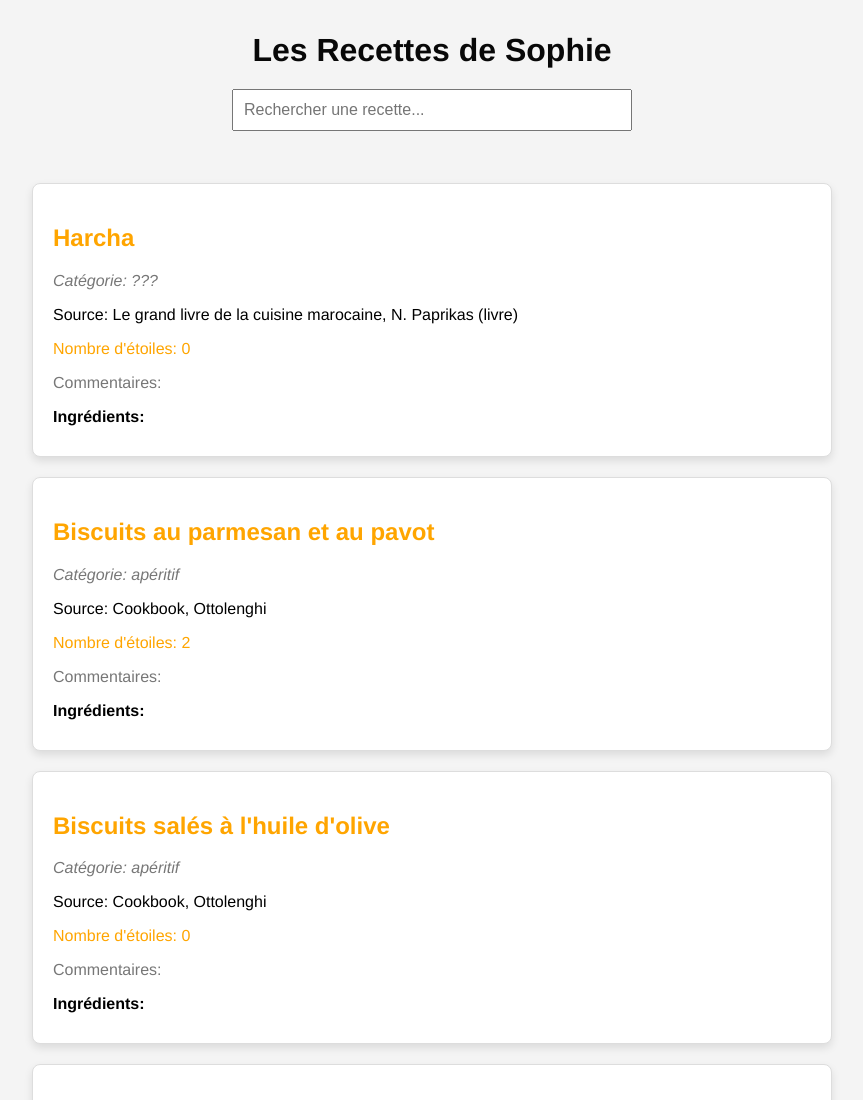
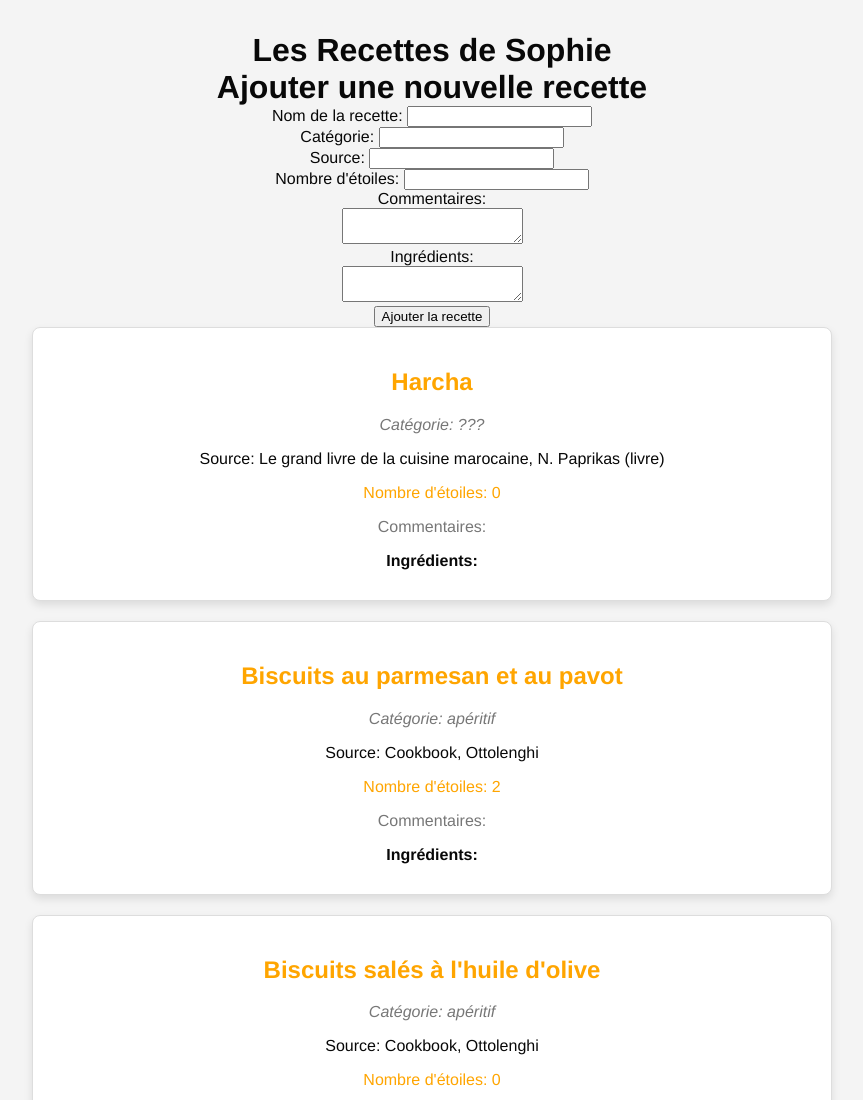
Before and after one commit to ablah31/recette-de-sophie, a plain HTML site: page index.html in a window 1280 px wide. Shown: the top 1100 px of the page, without its empty margins (208-1071 px from the left). Drawn offline with Linux system fonts and the light colour scheme.

Commit message:
Update index.html

```diff
--- a/index.html
+++ b/index.html
@@ -9,7 +9,45 @@
 <body>
 
   <header>
-    <h1>Les Recettes de Sophie</h1>
+    <h1>Les Recettes de Sophie</h1><!DOCTYPE html>
+<html lang="en">
+<head>
+    <meta charset="UTF-8">
+    <meta name="viewport" content="width=device-width, initial-scale=1.0">
+    <title>Ajouter une recette</title>
+</head>
+<body>
+    <h1>Ajouter une nouvelle recette</h1>
+    <form id="ajouter-recette-form">
+        <label for="nom-recette">Nom de la recette:</label>
+        <input type="text" id="nom-recette" name="nom-recette" required><br>
+
+        <label for="categorie">Catégorie:</label>
+        <input type="text" id="categorie" name="categorie"><br>
+
+        <label for="source">Source:</label>
+        <input type="text" id="source" name="source"><br>
+
+        <label for="etoiles">Nombre d'étoiles:</label>
+        <input type="number" id="etoiles" name="etoiles"><br>
+
+        <label for="commentaires">Commentaires:</label><br>
+        <textarea id="commentaires" name="commentaires"></textarea><br>
+
+        <label for="ingredients">Ingrédients:</label><br>
+        <textarea id="ingredients" name="ingredients"></textarea><br>
+
+        <button type="submit">Ajouter la recette</button>
+    </form>
+
+    <div id="recettes-container">
+        <!-- Recettes seront affichées ici -->
+    </div>
+
+    <script src="index.js"></script>
+</body>
+</html>
+
     <input type="text" id="search" placeholder="Rechercher une recette...">
   </header>
 
```
